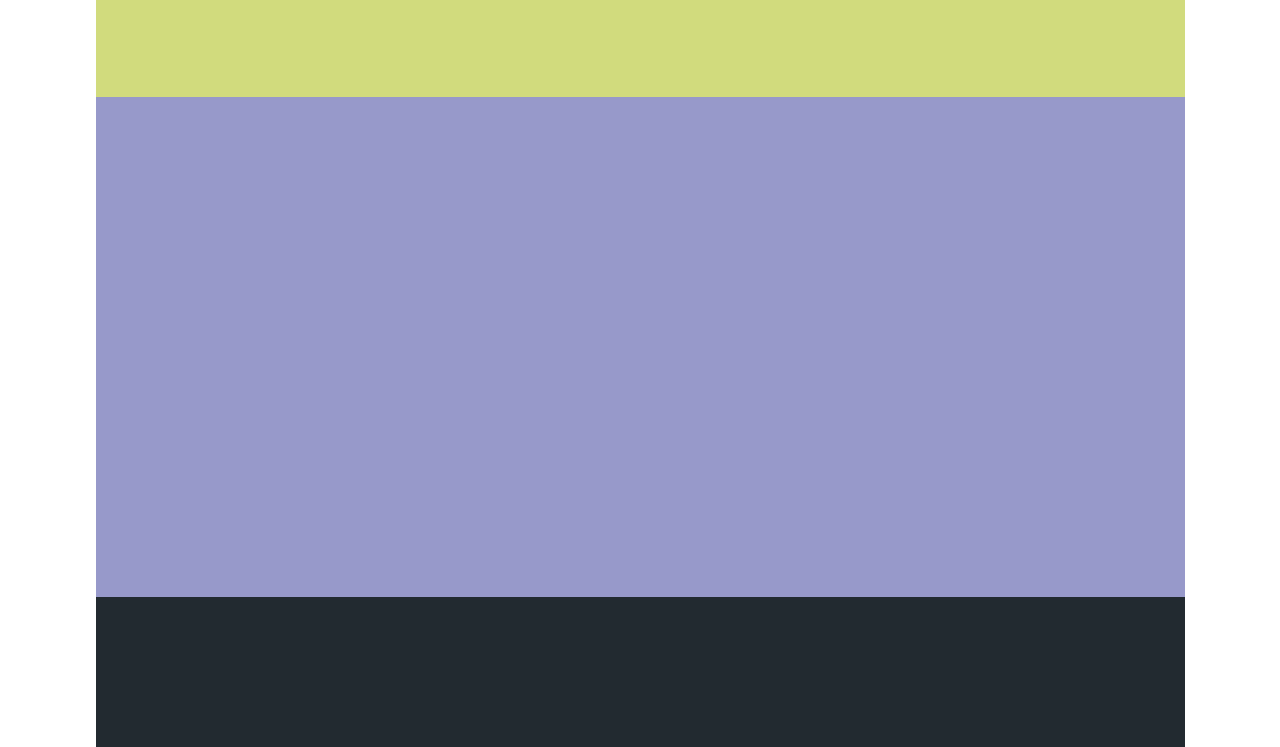
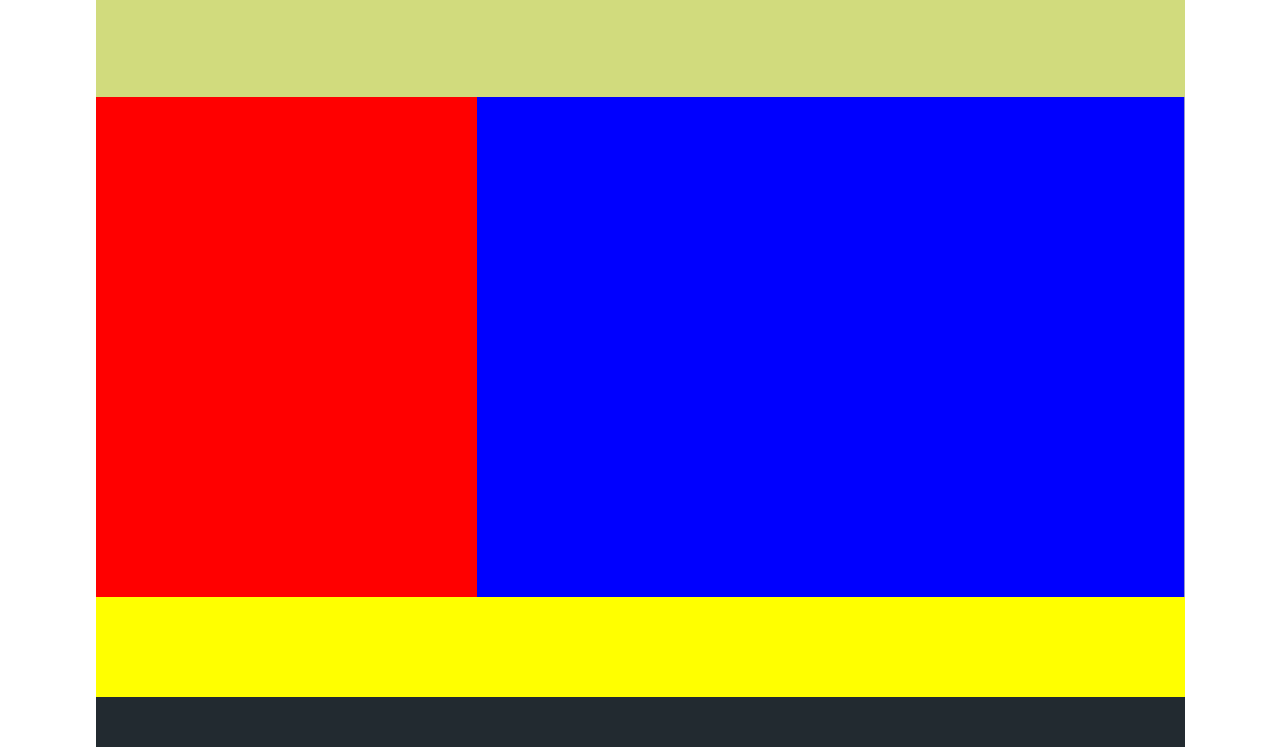
Before and after one commit to ngoquoclam001/tuan1, a plain HTML site: page index.html in a window 1280 px wide. Shown: the part 163-910 px from the top of the page. Drawn offline with Linux system fonts and the light colour scheme.

Commit message:
Update index.html

```diff
--- a/index.html
+++ b/index.html
@@ -32,13 +32,13 @@ nav{
             width: 1089px;height: 500px;background-color: rgb(151, 153, 202);
         }
 aside{
-            width: 35%;height: 100%;background-image:url(/image/57d3f2b5228d5.jpg); float: left;
+            width: 35%;height: 100%;background-color:red; float: left;
         }
 section{
-            width: 65%;height: 100%;background-image:url(/image/background-3d-dong_032845717.gif);          float: left;background-repeat: no-repeat;
+            width: 65%;height: 100%;background-color:blue;          float: left;background-repeat: no-repeat;
         }
 footer{
-            width: 1089px;height: 100px;background-image: url(image/616bd95810f3c.jpg);
+            width: 1089px;height: 100px;background-color: yellow;
         }
 .menu li {
 height: 50px;
```
